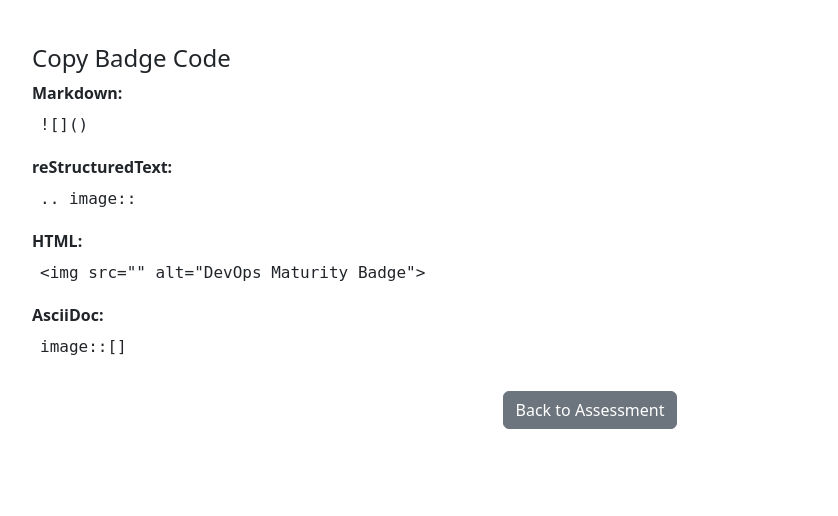
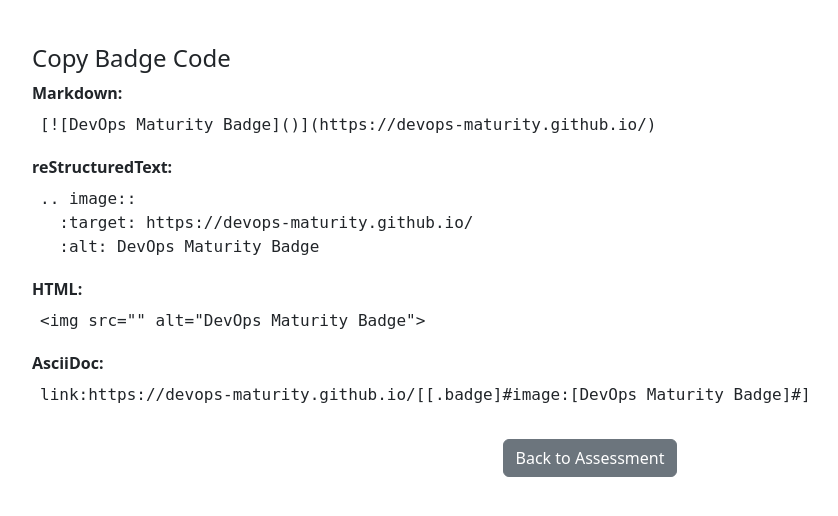
Before and after one commit to devops-maturity/devops-maturity, a FastAPI app: template src/web/templates/result.html in a window 1280 px wide. Shown: the part 134-650 px from the top of the page, without its empty margins (50-888 px from the left). Run offline with FastAPI, Linux system fonts and the light colour scheme; the template is opened without the code that fills it, so the values that code supplies are empty.

Commit message:
refactor: remove badgepy and fix badges links (#11)
* refactor: remove badgepy

* fix lint failed

* docs: update readme.md

* chore: update uv.lock and add newline

* fix: ModuleNotFoundError: No module named 'src'

* feat: add smoke test to ci.yml

```diff
--- a/pyproject.toml
+++ b/pyproject.toml
@@ -27,7 +27,6 @@ keywords = ["devops","maturity", "assessment", "cli","web"]
 
 dependencies = [
   "fastapi",
-  "badgepy",
   "typer",
   "jinja2",
   "pydantic",
@@ -36,7 +35,7 @@ dependencies = [
 ]
 
 [project.scripts]
-devops-maturity = "src.cli.main:app"
+devops-maturity = "cli.main:app"
 
 [project.urls]
 homepage = "https://github.com/devops-maturity"
@@ -55,6 +54,9 @@ test = [
   "pytest-cov",
 ]
 
+[tool.setuptools]
+package-dir = {"" = "src"}
+
 [tool.setuptools_scm]
 # It would be nice to include the commit hash in the version, but that
 # can't be done in a PEP 440-compatible way.
--- a/src/web/main.py
+++ b/src/web/main.py
@@ -2,9 +2,9 @@ from fastapi import FastAPI, Request
 from fastapi.responses import HTMLResponse, FileResponse
 from fastapi.staticfiles import StaticFiles
 from fastapi.templating import Jinja2Templates
-from ..core.model import Criteria, UserResponse, Assessment, SessionLocal, init_db
-from ..core.scorer import calculate_score, score_to_level
-from ..badges.generator import generate_badge
+from core.model import Criteria, UserResponse, Assessment, SessionLocal, init_db
+from core.scorer import calculate_score, score_to_level
+from core.badge import get_badge_url
 
 app = FastAPI()
 templates = Jinja2Templates(directory="src/web/templates")
@@ -133,10 +133,7 @@ async def submit(request: Request):
 
     score = calculate_score(criteria, responses)
     level = score_to_level(score)
-    badge_filename = "devops-maturity.svg"
-    badge_path = f"src/web/static/{badge_filename}"
-    badge_url = f"/static/{badge_filename}"
-    generate_badge(score, level, badge_path)
+    badge_url = get_badge_url(level)
     return templates.TemplateResponse(
         "result.html",
         {
--- a/src/web/templates/result.html
+++ b/src/web/templates/result.html
@@ -13,18 +13,18 @@
 <div class="container mt-5">
     <h2 class="mb-4 text-center">Your DevOps Maturity Badge</h2>
     <div class="text-center">
-        <img src="{{ badge_url }}" alt="DevOps Maturity Badge" class="badge-img">
+        <img class="badge-img" src="{{ badge_url }}" alt="DevOps Maturity Badge">
     </div>
     <h4 class="mt-4">Copy Badge Code</h4>
     <div>
         <strong>Markdown:</strong>
-        <div class="copy-box">![]({{ badge_url }})</div>
+        <div class="copy-box">[![DevOps Maturity Badge]({{ badge_url }})](https://devops-maturity.github.io/)</div>
         <strong>reStructuredText:</strong>
-        <div class="copy-box">.. image:: {{ badge_url }}</div>
+        <div class="copy-box">.. image:: {{ badge_url }}<br>&nbsp;&nbsp;:target: https://devops-maturity.github.io/<br>&nbsp;&nbsp;:alt: DevOps Maturity Badge</div>
         <strong>HTML:</strong>
         <div class="copy-box">&lt;img src="{{ badge_url }}" alt="DevOps Maturity Badge"&gt;</div>
         <strong>AsciiDoc:</strong>
-        <div class="copy-box">image::{{ badge_url }}[]</div>
+        <div class="copy-box">link:https://devops-maturity.github.io/[[.badge]#image:{{ badge_url }}[DevOps Maturity Badge]#]</div>
     </div>
     <div class="mt-4 text-center">
         <a href="/" class="btn btn-secondary">Back to Assessment</a>
```
Also changed, not shown: src/badges/generator.py (deleted, +0 -9 lines), src/cli/main.py (+6 -4 lines), src/core/badge.py (added, +9 -0 lines), .github/workflows/ci.yml, README.md, devops_maturity.db (deleted), src/core/__init__.py (added), src/web/static/badge.svg (deleted), src/web/static/devops-maturity.svg (deleted), 1 other file.
